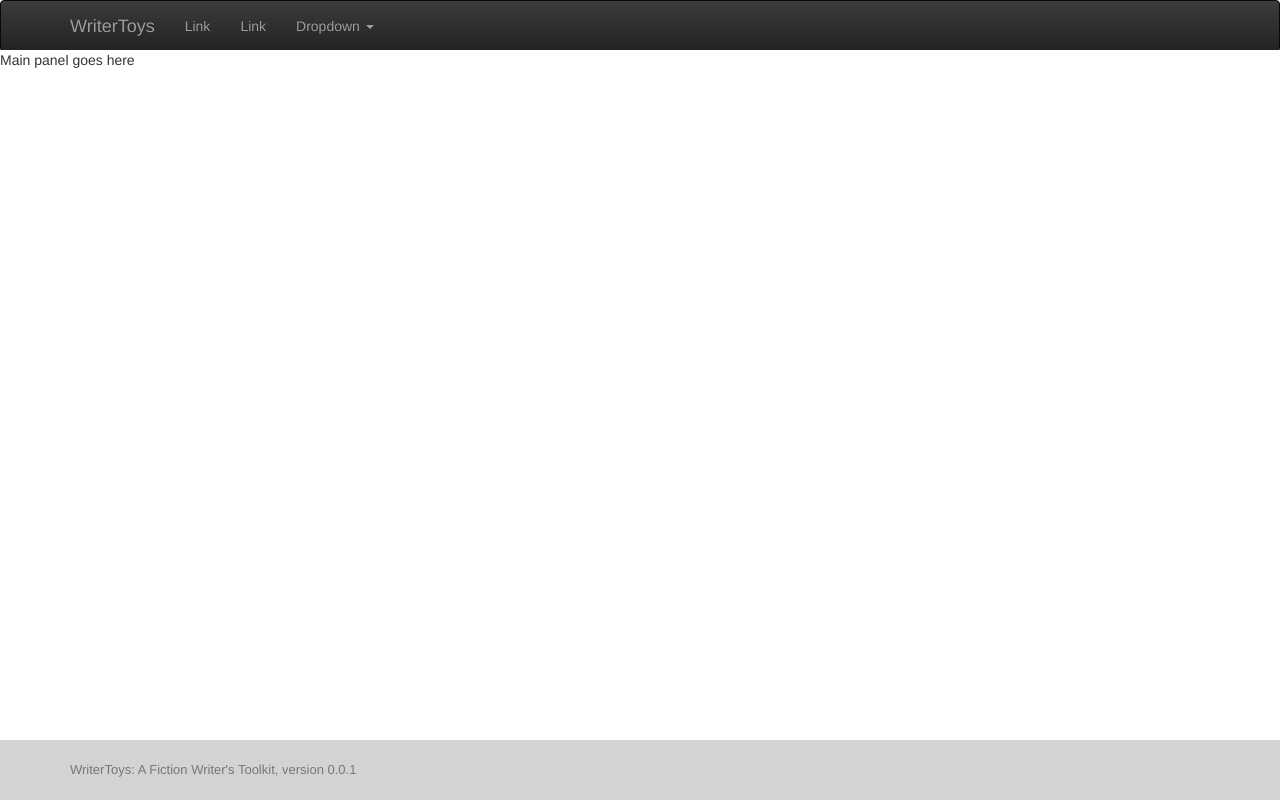
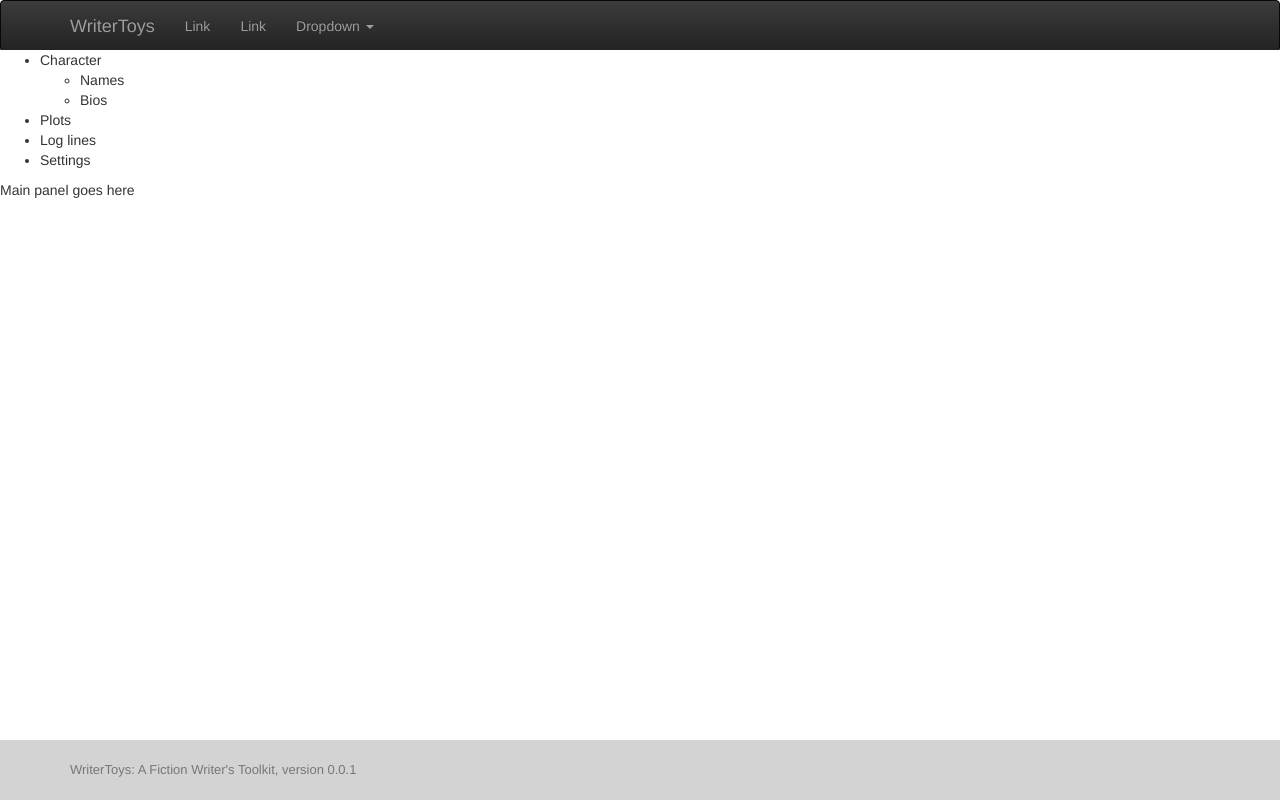
Before and after one commit to rlunde/writertoys, a React (Create React App) app in the folder client/: page / in a window 1280 px wide. Built offline with nearby package versions, Linux system fonts and the light colour scheme.

Commit message:
simplifying, starting menu layout

```diff
--- a/client/src/components/App.js
+++ b/client/src/components/App.js
@@ -3,6 +3,7 @@ import 'bootstrap/dist/css/bootstrap.css'
 import 'bootstrap/dist/css/bootstrap-theme.css'
 
 import { Nav, NavItem, MenuItem, Navbar, NavDropdown } from 'react-bootstrap'
+import WriterToysMenu from './Menu';
 
 const navbarInstance = (
   <Navbar inverse>
@@ -28,9 +29,11 @@ const navbarInstance = (
 class App extends Component {
   render() {
     return (
-      <div>
+      <div className="app">
         {navbarInstance}
+
         <div className="main">
+        <WriterToysMenu />
           <div className="main-content">Main panel goes here</div>
         </div>
         <footer className="footer">
--- /dev/null
+++ b/client/src/components/Menu.js
@@ -0,0 +1,21 @@
+import React, { Component } from 'react';
+
+class WriterToysMenu extends Component {
+    state = {  }
+    render() {
+        return (
+            <ul className="wtmenu">
+            <li id="genCharacters">Character</li>
+            <ul className="charmenu">
+            <li id="genCharNames">Names</li>
+            <li id="genCharBios">Bios</li>
+            </ul>
+            <li id="genPlots">Plots</li>
+            <li id="genLogLines">Log lines</li>
+            <li id="genSettings">Settings</li>
+            </ul>
+        );
+    }
+}
+
+export default WriterToysMenu;
```
Also changed, not shown: 2 other files (tests, documents, lock files or other folders).
